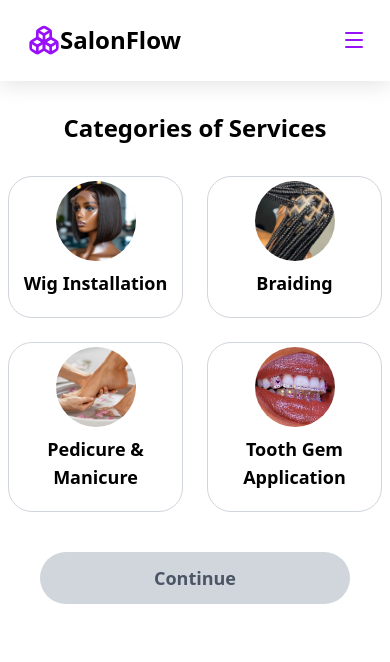
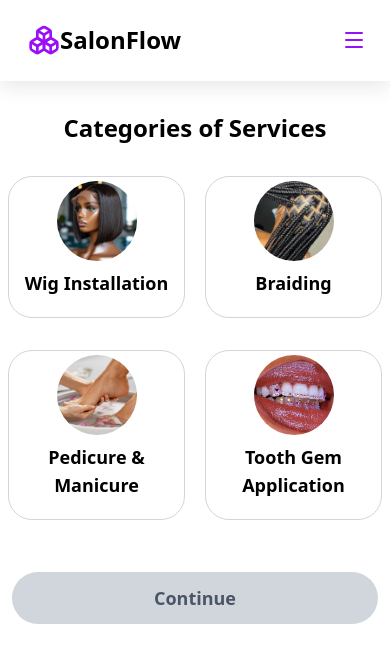
Before and after one commit to Samuel-Oluwafemi/SalonFlow, a React (Vite) app: page /services in a window 390 px wide. Shown: the top 662 px of the page. Built offline with nearby package versions, Linux system fonts and the light colour scheme.

Commit message:
new features

```diff
--- a/src/BookingFlow/Services.jsx
+++ b/src/BookingFlow/Services.jsx
@@ -8,12 +8,6 @@ const Services = ({
 }) => {
   // Continue btn is enabled only if a service is selected and is available
   const canContinue = Boolean(selectedService);
-  // error logging for debugging
-  if (!canContinue) {
-    console.log("Continue button is disabled");
-  } else {
-    console.log("Continue button is enabled");
-  }
   return (
     <section className="min-h-screen mx-auto py-10 pt-28">
       <Navbar />
@@ -21,7 +15,7 @@ const Services = ({
         Categories of Services
       </h1>
 
-      <div className="grid grid-cols-2 md:grid-cols-4 md:gap-4 gap-6 px-2 md:px-10">
+      <div className="grid grid-cols-2 md:grid-cols-4 md:gap-4 gap-5 px-2 md:px-10">
         {/* Loop through service categories */}
         {services.map((service) => {
           // for every service, check if it's selected
@@ -31,7 +25,7 @@ const Services = ({
             <button
               key={service.id}
               onClick={() => onSelectedService(service)}
-              className={`p-1 md:p-2 rounded-3xl hover:shadow-lg transition-duration-300 text-center
+              className={`p-1 mb-3 md:p-2 rounded-3xl hover:shadow-lg transition duration-300 text-center
                 ${isSelected ? "shadow-lg shadow-purple-400" : "border border-gray-300"}`}
             >
               {/* service image */}
@@ -49,12 +43,16 @@ const Services = ({
           );
         })}
       </div>
-      <div className="flex justify-center px-10 md:px-20">
+      <div className="flex justify-center px-3 md:px-20">
         <button
           disabled={!canContinue}
           onClick={onContinue}
           className={`mt-10 w-100 py-3 rounded-full font-semibold text-lg
-            ${canContinue ? "bg-purple-500 text-white cursor-pointer" : "bg-gray-300 text-gray-600 cursor-not-allowed"}`}
+            ${
+              canContinue
+                ? "bg-purple-500 text-white cursor-pointer"
+                : "bg-gray-300 text-gray-600 cursor-not-allowed"
+            }`}
         >
           Continue
         </button>
```
